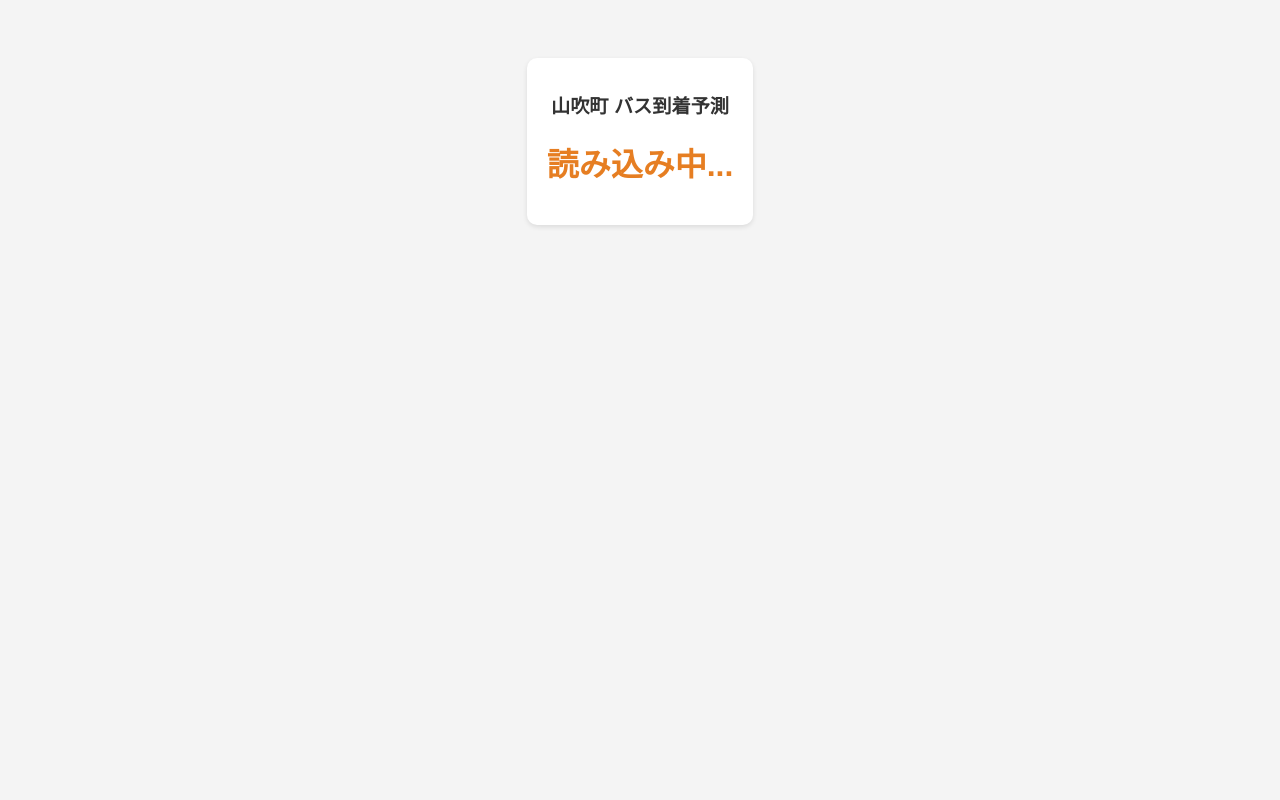
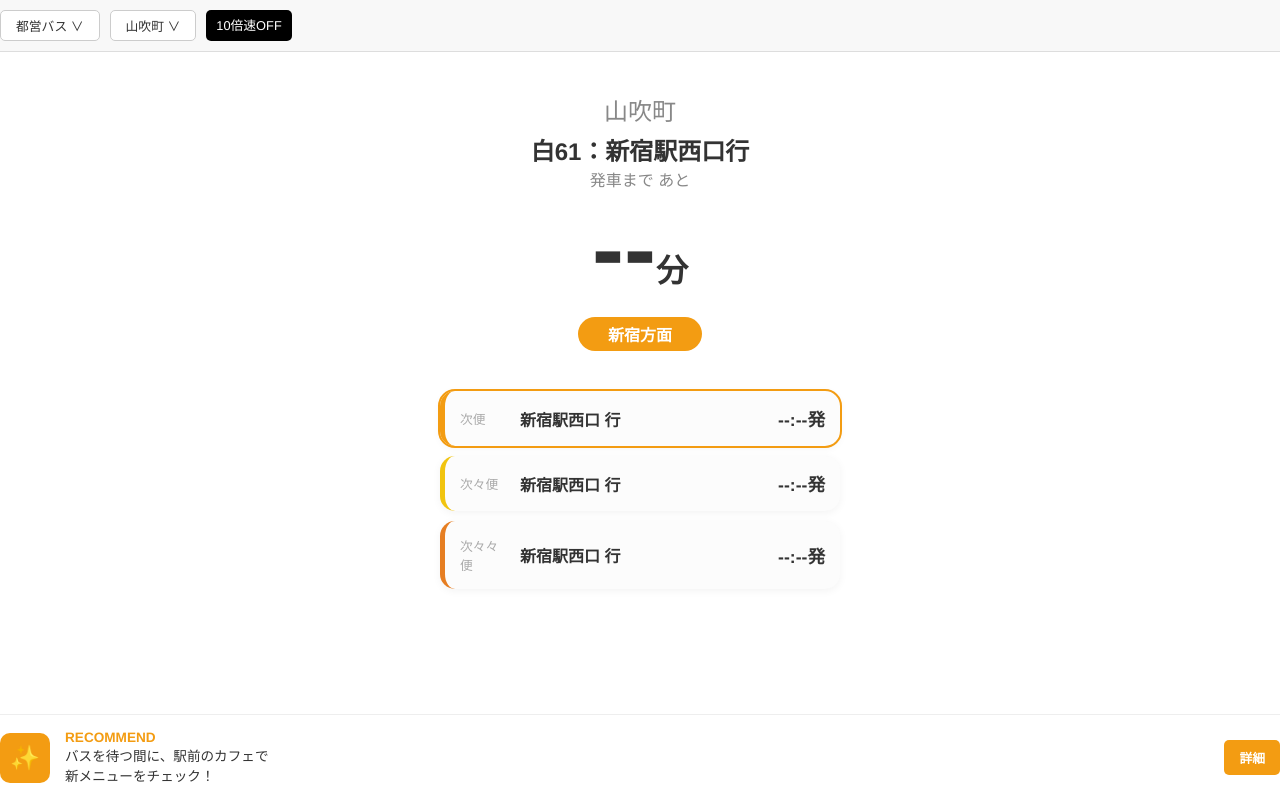
Before and after one commit to mt2026-svg/bus-ap, a website: page index.html in a window 1280 px wide. Drawn offline with Linux system fonts and the light colour scheme.

Commit message:
Update index.html

```diff
--- a/index.html
+++ b/index.html
@@ -5,23 +5,78 @@
     <meta name="viewport" content="width=device-width, initial-scale=1.0">
     <title>都バス運行情報 - 山吹町</title>
     <style>
-        body { font-family: sans-serif; text-align: center; padding-top: 50px; background: #f4f4f4; }
-        .container { background: white; padding: 20px; border-radius: 10px; display: inline-block; box-shadow: 0 2px 5px rgba(0,0,0,0.1); }
-        h1 { color: #333; font-size: 1.2rem; }
-        .time { font-size: 2rem; font-weight: bold; color: #e67e22; margin: 20px 0; }
-        .update { font-size: 0.8rem; color: #888; }
+        body { font-family: 'Helvetica Neue', Arial, sans-serif; background: #fff; color: #333; margin: 0; padding: 0; display: flex; flex-direction: column; align-items: center; }
+        .header-nav { width: 100%; display: flex; padding: 10px; gap: 10px; background: #f8f8f8; border-bottom: 1px solid #ddd; }
+        .nav-item { border: 1px solid #ccc; padding: 5px 15px; border-radius: 5px; font-size: 0.8rem; background: #fff; }
+
+        .main-display { text-align: center; margin-top: 40px; width: 90%; }
+        .stop-name { font-size: 1.5rem; color: #888; margin-bottom: 5px; }
+        .bus-type { font-size: 1.8rem; font-weight: bold; margin-bottom: 10px; }
+        .eta-label { color: #888; font-size: 1rem; margin-bottom: 10px; }
+        .eta-main { font-size: 6rem; font-weight: bold; line-height: 1; }
+        .eta-unit { font-size: 2rem; }
+
+        .destination-badge { display: inline-block; background: #f39c12; color: white; padding: 5px 30px; border-radius: 20px; margin: 20px 0; font-weight: bold; }
+
+        .list-container { width: 90%; max-width: 400px; margin-top: 20px; }
+        .list-item { display: flex; justify-content: space-between; align-items: center; padding: 15px; border-radius: 15px; margin-bottom: 10px; background: #fcfcfc; box-shadow: 0 2px 8px rgba(0,0,0,0.05); border-left: 5px solid #ddd; }
+        .list-item.active { border-left-color: #f39c12; outline: 2px solid #f39c12; }
+        .list-item.secondary { border-left-color: #f1c40f; }
+        .list-item.tertiary { border-left-color: #e67e22; }
+
+        .list-label { color: #aaa; font-size: 0.8rem; width: 50px; }
+        .list-desc { font-weight: bold; flex-grow: 1; text-align: left; padding-left: 10px; }
+        .list-time { font-weight: bold; font-size: 1.1rem; }
+
+        .ad-banner { position: fixed; bottom: 0; width: 100%; background: #fff; border-top: 1px solid #eee; padding: 15px; display: flex; align-items: center; gap: 15px; }
+        .ad-icon { background: #f39c12; color: white; width: 50px; height: 50px; border-radius: 10px; display: flex; align-items: center; justify-content: center; font-size: 1.5rem; }
+        .ad-text { text-align: left; font-size: 0.85rem; flex-grow: 1; }
+        .ad-text b { color: #f39c12; display: block; }
+        .ad-btn { background: #f39c12; color: white; padding: 8px 15px; border-radius: 5px; text-decoration: none; font-weight: bold; font-size: 0.8rem; }
     </style>
 </head>
 <body>
-    <div class="container">
-        <h1>山吹町 バス到着予測</h1>
-        <div id="bus-info" class="time">読み込み中...</div>
-        <div id="last-update" class="update"></div>
+
+    <div class="header-nav">
+        <div class="nav-item">都営バス ∨</div>
+        <div class="nav-item">山吹町 ∨</div>
+        <div style="background:black; color:white; padding:5px 10px; border-radius:5px; font-size:0.8rem;">10倍速OFF</div>
     </div>
 
-    <script>
-        // ここに後でActionsで取得したデータを反映させる仕組みを作ります
-        // 現時点では枠組みだけ作成します
-    </script>
+    <div class="main-display">
+        <div class="stop-name">山吹町</div>
+        <div class="bus-app-label" style="font-weight:bold; font-size:1.5rem;">白61：新宿駅西口行</div>
+        <div class="eta-label">発車まで あと</div>
+        <div class="eta-main" id="main-eta">--<span class="eta-unit">分</span></div>
+        <div class="destination-badge">新宿方面</div>
+    </div>
+
+    <div class="list-container">
+        <div class="list-item active">
+            <div class="list-label">次便</div>
+            <div class="list-desc" id="bus1-desc">新宿駅西口 行</div>
+            <div class="list-time" id="bus1-time">--:--発</div>
+        </div>
+        <div class="list-item secondary">
+            <div class="list-label">次々便</div>
+            <div class="list-desc" id="bus2-desc">新宿駅西口 行</div>
+            <div class="list-time" id="bus2-time">--:--発</div>
+        </div>
+        <div class="list-item tertiary">
+            <div class="list-label">次々々便</div>
+            <div class="list-desc" id="bus3-desc">新宿駅西口 行</div>
+            <div class="list-time" id="bus3-time">--:--発</div>
+        </div>
+    </div>
+
+    <div style="height: 100px;"></div> <div class="ad-banner">
+        <div class="ad-icon">✨</div>
+        <div class="ad-text">
+            <b>RECOMMEND</b>
+            バスを待つ間に、駅前のカフェで<br>新メニューをチェック！
+        </div>
+        <a href="#" class="ad-btn">詳細</a>
+    </div>
+
 </body>
 </html>
```
